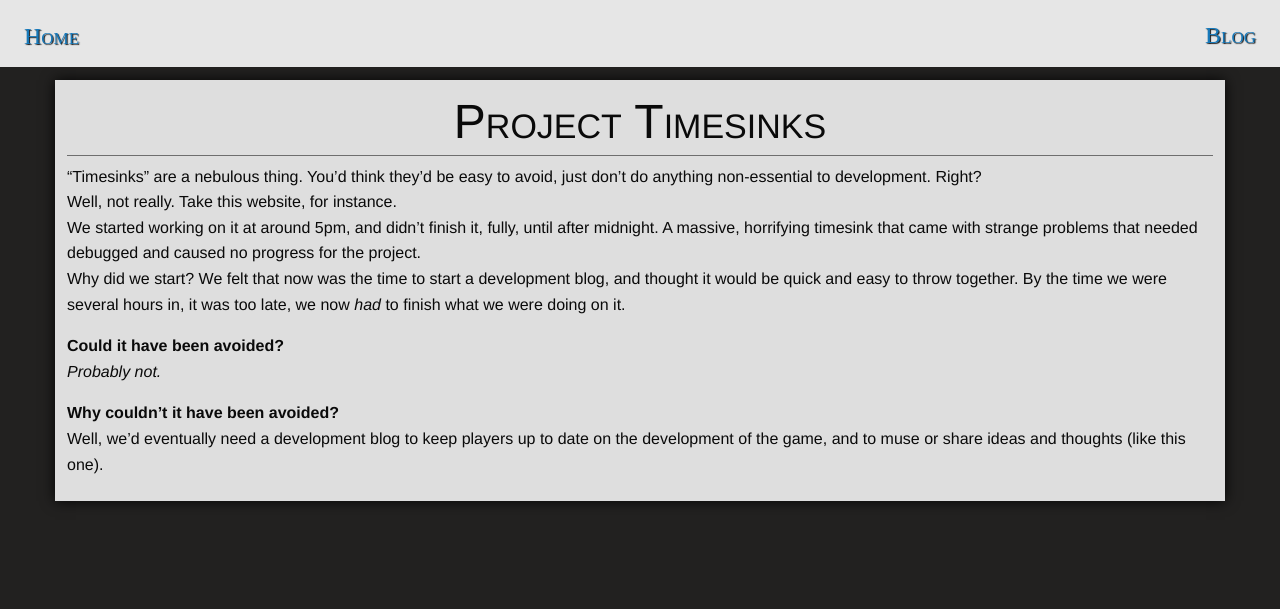
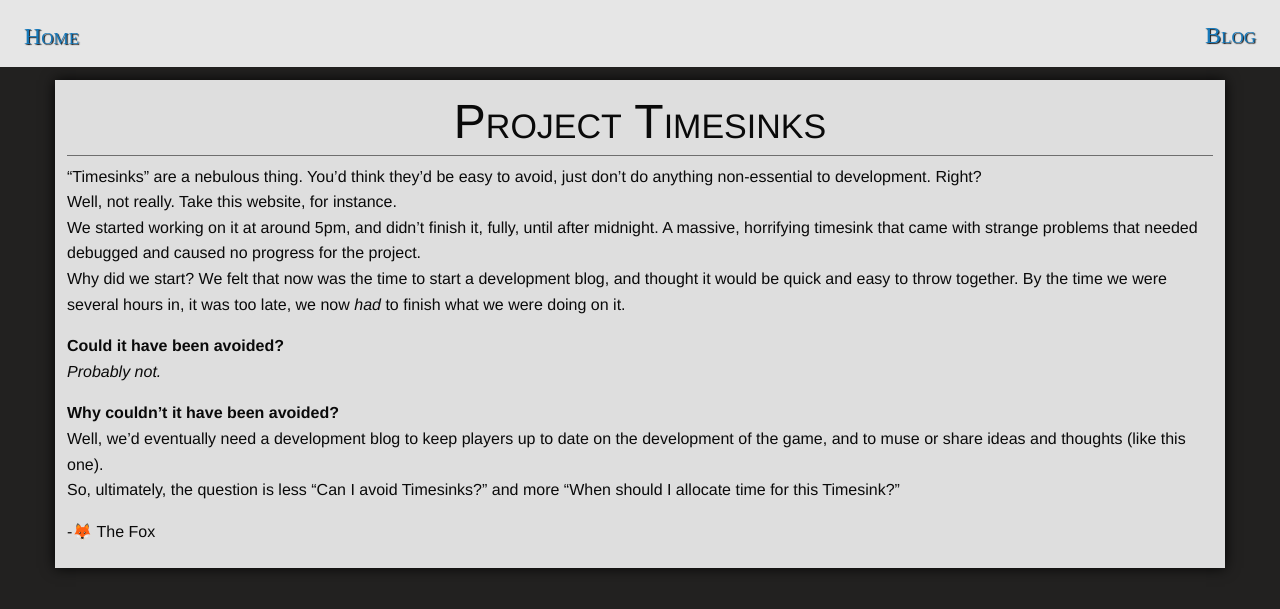
Before and after one commit to ori-sky/polar-space, a Jekyll site: the page built from _posts/2019-08-04-timesinks.md, in a window 1280 px wide. Shown: the top 609 px of the page. Built offline with Jekyll 4.4.1, drawn with Linux system fonts in a browser that asks for light colours; some web fonts are replaced; our own code applies the rules of GitHub Pages for plain Markdown files.

Commit message:
_posts/2019-08-04-timesinks.md updated from https://stackedit.io/

```diff
--- a/_posts/2019-08-04-timesinks.md
+++ b/_posts/2019-08-04-timesinks.md
@@ -14,6 +14,9 @@ Why did we start? We felt that now was the time to start a development blog, and
 
 **Why couldn't it have been avoided?**
 Well, we'd eventually need a development blog to keep players up to date on the development of the game, and to muse or share ideas and thoughts (like this one).
+So, ultimately, the question is less "Can I avoid Timesinks?" and more "When should I allocate time for this Timesink?"
+
+-{{ page.author }}
 <!--stackedit_data:
-eyJoaXN0b3J5IjpbLTEzNzcyNjU5NjldfQ==
+eyJoaXN0b3J5IjpbLTYxNjMzODY2Nl19
 -->
```
